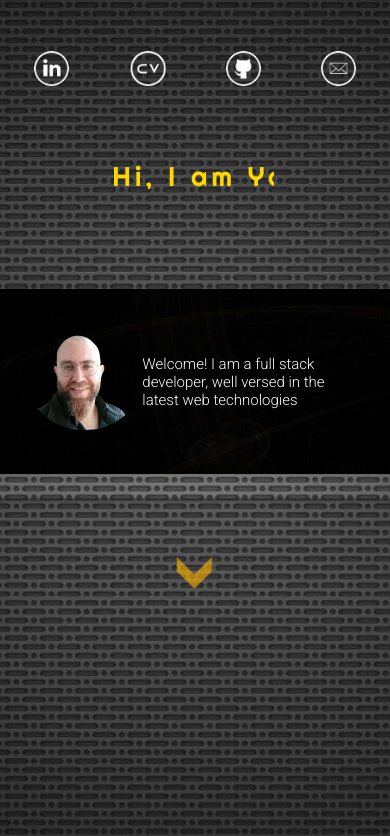
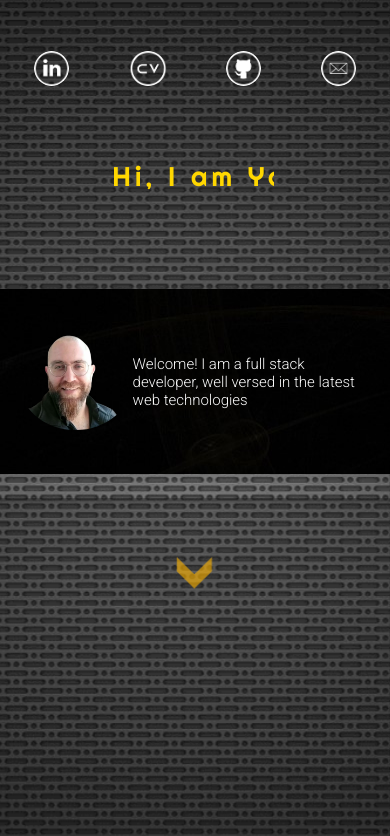
Before and after one commit to johnBWeiss/Yonatan-Weiss-Portfolio, a React (Create React App) app: page / in a window 390 px wide. Shown: the top 836 px of the page. Built offline with nearby package versions, Linux system fonts and the light colour scheme; a web font is replaced by a local one.

Commit message:
personal message better responsiveness

```diff
--- a/src/components/LogoHeader/LogoHeader.css
+++ b/src/components/LogoHeader/LogoHeader.css
@@ -61,7 +61,7 @@
 }
 
 .headerLogo {
-  height: 75px;
+  height: 55px;
   -webkit-animation: rocked 0.9s linear 1.25s 1 none,
     logoRoll 1.2s linear 0s 1 none;
   animation: rocked 0.9s linear 1.25s 1 none, logoRoll 1.2s linear 0s 1 none;
--- a/src/pages/Home/Home.css
+++ b/src/pages/Home/Home.css
@@ -836,15 +836,18 @@
     font-size: 95px;
   }
   .emptyPersonalMessage {
-    font-size: 25px;
+    font-size: 23px;
   }
   .personalMessage {
-    font-size: 25px;
+    font-size: 23px;
   }
   .profilePic {
     height: 110px;
   }
 
+  .introInnerHeaderContainer {
+    width: 91%;
+  }
   .titleInnerFlex {
     padding-bottom: 18%;
     margin-top: 6%;
```
